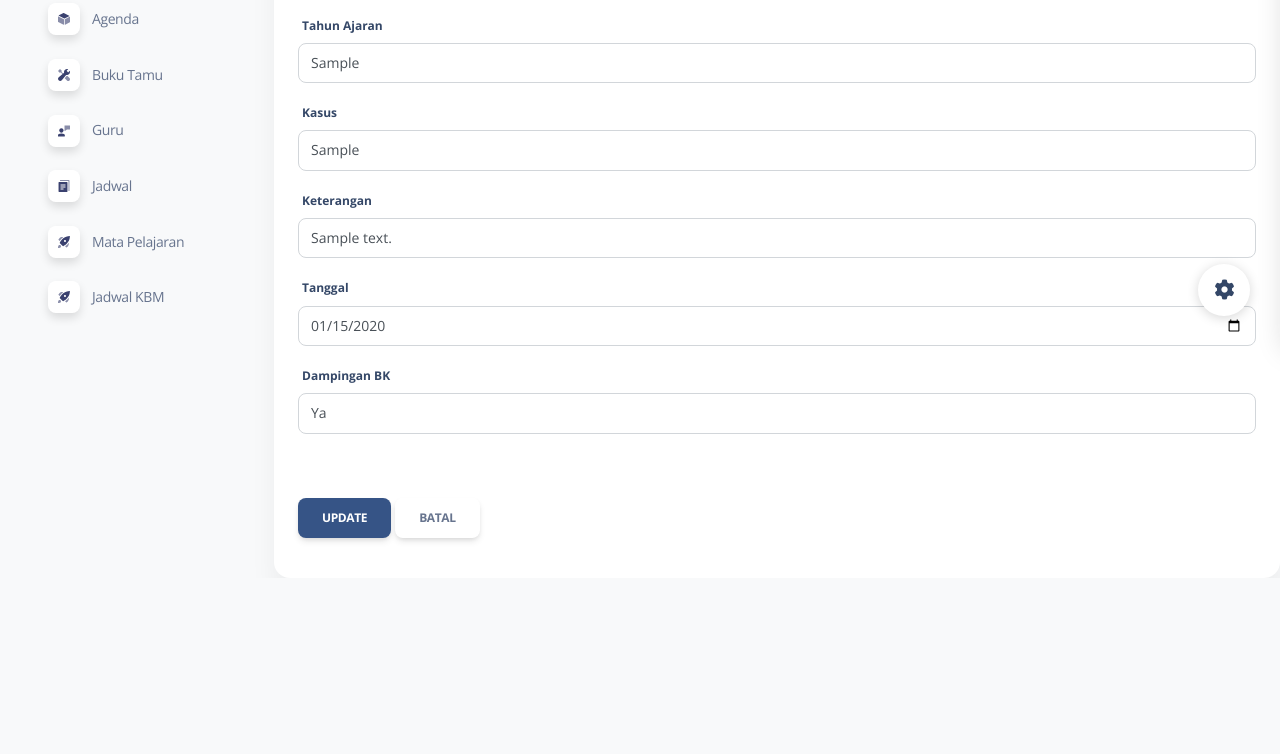
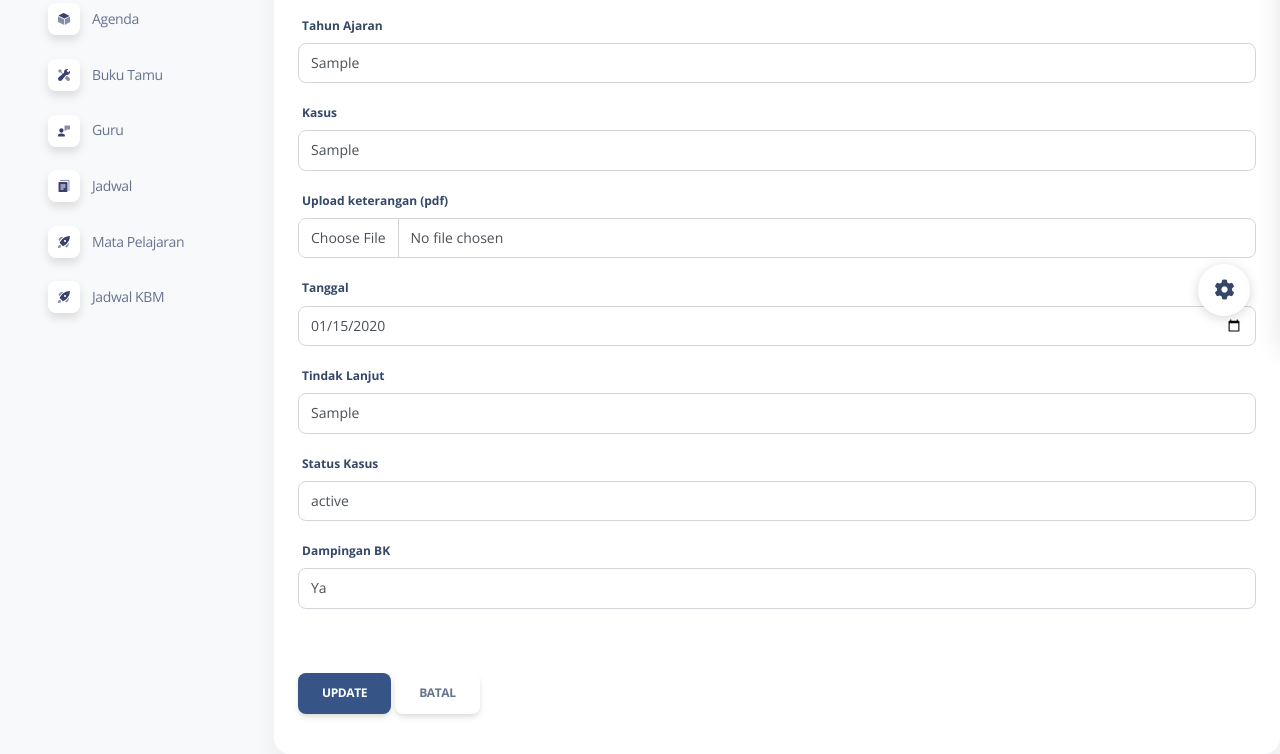
Before and after one commit to biaiueoo/project_homeroom, a Laravel app: page /catatankasus/1/edit in a window 1280 px wide; the page is wider, and only the part inside the window is pictured. Shown: the part 454-1208 px from the top of that part. Before the commit the page ends 995 px from the top of that part, so only its background shows below. Run offline with Laravel 9, Linux system fonts and the light colour scheme; a user stored in the database is signed in; tables that the repository leaves empty hold one stand-in row (values such as "Sample post"); some libraries are stand-ins or nearby versions.

Commit message:
vebby260224

```diff
--- a/app/Http/Controllers/CatatanKasusController.php
+++ b/app/Http/Controllers/CatatanKasusController.php
@@ -33,20 +33,20 @@ class CatatanKasusController extends Controller
 
     public function store(Request $request)
     {
+        // Pada metode store untuk validasi file
         $request->validate([
             'kdsiswa' => 'required',
             'semester' => 'required',
             'tahun_ajaran' => 'required',
             'kasus' => 'required',
-            'keterangan' => 'required|file|mimes:jpeg,jpg,png,pdf|max:2048',
+            'keterangan' => 'required|file|mimes:pdf|max:2048', // Sesuaikan dengan tipe file yang diizinkan
             'tanggal' => 'required',
-            'tidak_lanjut' => 'required',
+            'tindak_lanjut' => 'required',
             'status_kasus' => 'required',
             'dampingan_bk' => 'required',
-            // 'user_bk' => 'required',
-
         ]);
 
+        // Simpan file keterangan
         $keteranganFile = $request->file('keterangan');
         $keteranganContents = file_get_contents($keteranganFile->getRealPath());
 
@@ -57,15 +57,16 @@ class CatatanKasusController extends Controller
             'kasus' => $request->kasus,
             'keterangan' => $keteranganContents,
             'tanggal' => $request->tanggal,
-                'tidak_lanjut' => $request->tidak_lanjut,
+            'tindak_lanjut' => $request->tindak_lanjut,
             'status_kasus' => $request->status_kasus,
             'dampingan_bk' => $request->dampingan_bk,
             // 'user_bk' => $request->user_bk,
         ]);
 
         return redirect()->route('catatankasus.index')->with('success_message', 'Berhasil menambah catatan kasus baru');
+    }
 
-    }
+
 
 
     // public function upload(Request $request)
@@ -124,8 +125,8 @@ class CatatanKasusController extends Controller
             'kasus' => $request->kasus,
             'keterangan' => $request->keterangan,
             'tanggal' => $request->tanggal,
-            'tidak_lanjut' => $request->tidak_lanjut,
-            // 'status_kasus' => $request->status_kasus,
+            'tindak_lanjut' => $request->tindak_lanjut,
+            'status_kasus' => $request->status_kasus,
             'dampingan_bk' => $request->dampingan_bk,
         ]);
 
--- a/app/Models/CatatanKasus.php
+++ b/app/Models/CatatanKasus.php
@@ -16,7 +16,7 @@ class CatatanKasus extends Model
         'tanggal',
         'kasus',
         'keterangan',
-        'tidak_lanjut',
+        'tindak_lanjut',
         'status_kasus',
         'dampingan_bk',
         // 'user_admin',
--- a/resources/views/catatankasus/edit.blade.php
+++ b/resources/views/catatankasus/edit.blade.php
@@ -85,13 +85,21 @@
                             @enderror
                         </div>
 
-                        <div class="form-group">
+                        {{-- <div class="form-group">
                             <label for="keterangan">Keterangan</label>
                             <input type="text" class="form-control @error('keterangan') is-invalid @enderror"
                                 id="keterangan" placeholder="Keterangan" name="keterangan"
                                 value="{{ old('keterangan', $catatankasus->keterangan) }}">
                             @error('keterangan')
                                 <span class="text danger">{{ $message }}</span>
+                            @enderror
+                        </div> --}}
+
+                        <div class="form-group">
+                            <label for="keterangan">Upload keterangan (pdf)</label>
+                            <input type="file" class="form-control @error('keterangan') is-invalid @enderror" id="keterangan" name="keterangan">
+                            @error('keterangan')
+                            <span class="text-danger">{{ $message }}</span>
                             @enderror
                         </div>
 
@@ -104,7 +112,7 @@
                             @enderror
                         </div>
 
-                        {{-- <div class="form-group">
+                        <div class="form-group">
                             <label for="tindak_lanjut">Tindak Lanjut</label>
                             <input type="text" class="form-control @error('tindak_lanjut') is-invalid @enderror"
                                 id="tindak_lanjut" placeholder="Tindak Lanjut" name="tindak_lanjut"
@@ -122,7 +130,7 @@
                             @error('status_kasus')
                                 <span class="text danger">{{ $message }}</span>
                             @enderror
-                        </div> --}}
+                        </div>
 
                         <div class="form-group">
                             <label for="dampingan_bk">Dampingan BK</label>
--- a/routes/web.php
+++ b/routes/web.php
@@ -59,4 +59,5 @@ Route::middleware(['auth'])->group(function () {
     Route::resource('daftarrapot', DaftarrapotController::class);
     Route::resource('siswakes', SiswakesController::class);
     Route::resource('laporankasus', LaporankasusController::class);
+
 });
```
Also changed, not shown: resources/views/catatankasus/create.blade.php (+5 -5 lines), resources/views/catatankasus/index.blade.php (+5 -3 lines). Lines whose indentation alone changed are shown as unchanged.
